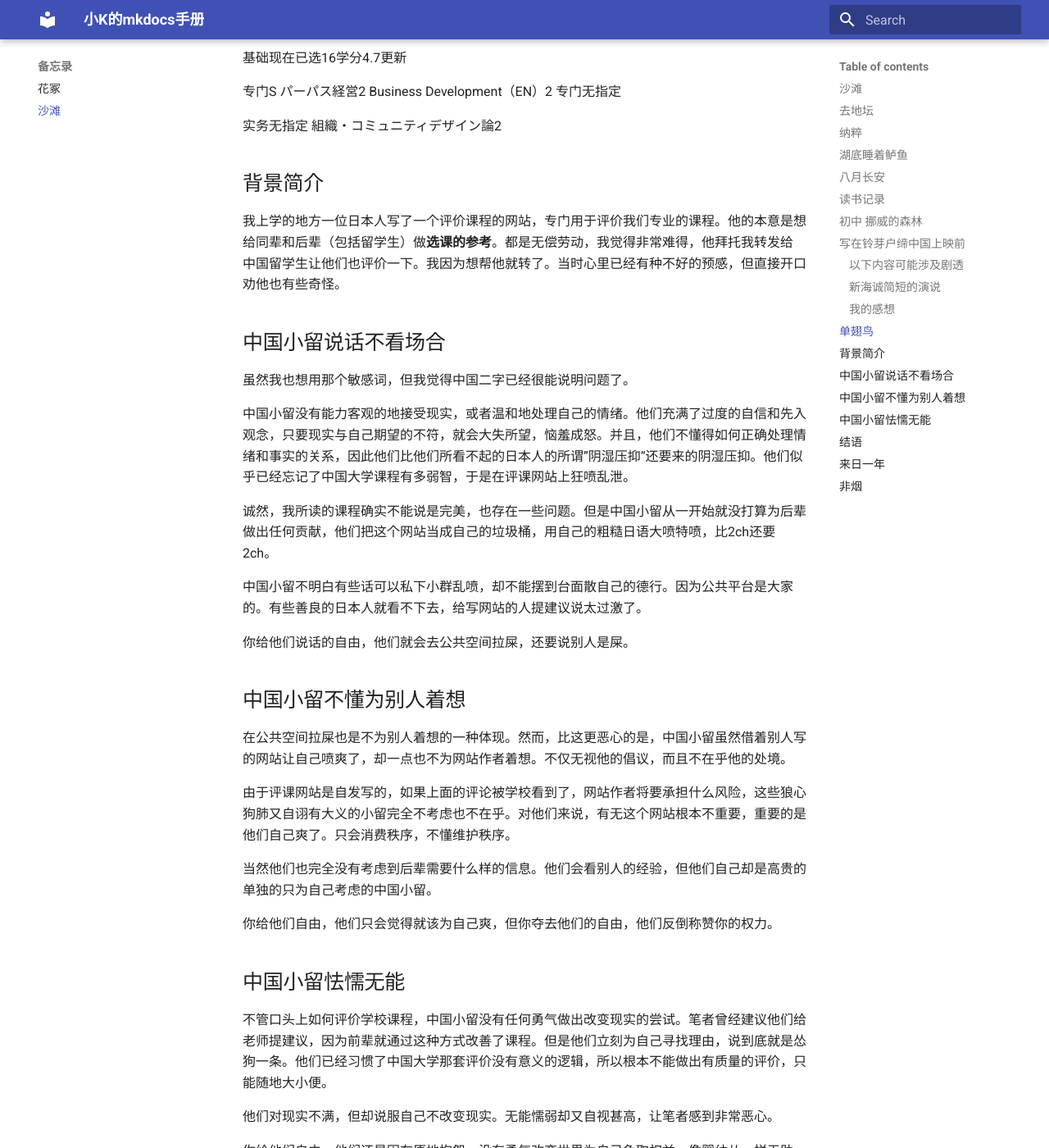
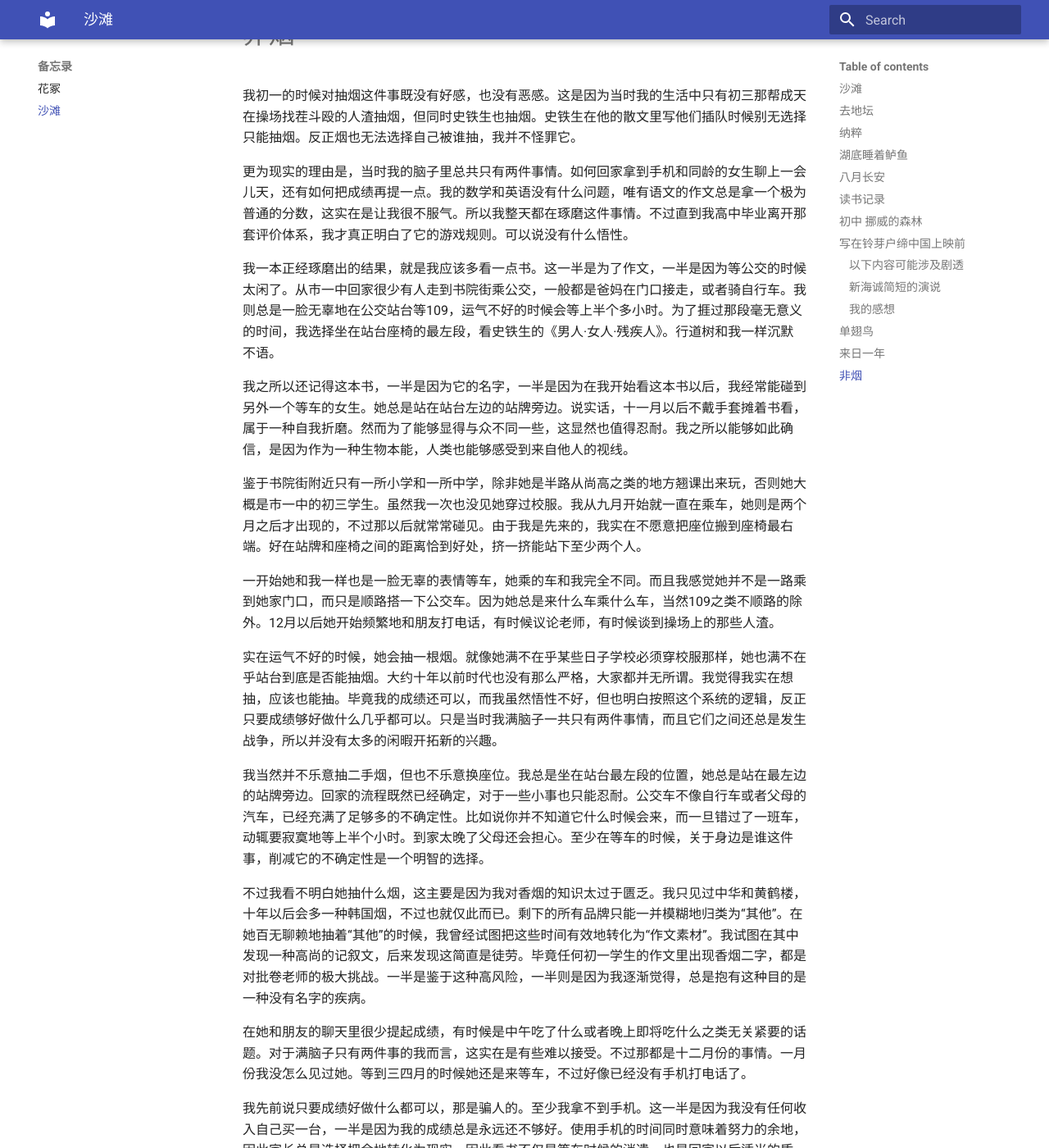
Before and after one commit to katsukako/mysite, an MkDocs documentation site: the page built from docs/沙滩.md, in a window 1280 px wide and 1400 px high, scrolled down 15125 px. Shown: the whole window at 82% size. Built offline with MkDocs 1.6.1 and Material for MkDocs 9.7.7, drawn with Linux system fonts in a browser that asks for light colours; some of the changed text lies outside the part shown.

Commit message:
Update 沙滩.md

```diff
--- a/docs/沙滩.md
+++ b/docs/沙滩.md
@@ -501,68 +501,6 @@ A4:新海诚希望人们看电影时，不把这件事作为已经发生的过
 ×
 
 
-令和5年度入学者 進級要件
-
-* 基礎科目5科目10単位以上（観光経営科学コースは4科目8単位以上）修得、
-* 基礎科目と専門科目を合計して16単位以上修得、の両方の条件を満たすこと。
-
-本项目=S（service）必须至少基础10/16；专门8/14；实务4/8；发展4
-*专门和实务中英语至少4
-一共42学分
-
-基础无指定 プロジェクトマネジメント2 ミクロ経済2 Management Communication2（en但不算）
-基础S 组织行动2 经营战略2 marketing2
-         会计学2（不考勤）统计分析2  满10check
-
-基础现在已选16学分4.7更新
-
-专门S パーパス経営2  Business Development（EN）2
-专门无指定
-
-实务无指定	組織・コミュニティデザイン論2
-
-
-## 背景简介
-
-我上学的地方一位日本人写了一个评价课程的网站，专门用于评价我们专业的课程。他的本意是想给同辈和后辈（包括留学生）做**选课的参考**。都是无偿劳动，我觉得非常难得，他拜托我转发给中国留学生让他们也评价一下。我因为想帮他就转了。当时心里已经有种不好的预感，但直接开口劝他也有些奇怪。
-
-## 中国小留说话不看场合
-
-虽然我也想用那个敏感词，但我觉得中国二字已经很能说明问题了。
-
-中国小留没有能力客观的地接受现实，或者温和地处理自己的情绪。他们充满了过度的自信和先入观念，只要现实与自己期望的不符，就会大失所望，恼羞成怒。并且，他们不懂得如何正确处理情绪和事实的关系，因此他们比他们所看不起的日本人的所谓”阴湿压抑“还要来的阴湿压抑。他们似乎已经忘记了中国大学课程有多弱智，于是在评课网站上狂喷乱泄。
-
-诚然，我所读的课程确实不能说是完美，也存在一些问题。但是中国小留从一开始就没打算为后辈做出任何贡献，他们把这个网站当成自己的垃圾桶，用自己的粗糙日语大喷特喷，比2ch还要2ch。
-
-中国小留不明白有些话可以私下小群乱喷，却不能摆到台面散自己的德行。因为公共平台是大家的。有些善良的日本人就看不下去，给写网站的人提建议说太过激了。
-
-你给他们说话的自由，他们就会去公共空间拉屎，还要说别人是屎。
-
-## 中国小留不懂为别人着想
-
-在公共空间拉屎也是不为别人着想的一种体现。然而，比这更恶心的是，中国小留虽然借着别人写的网站让自己喷爽了，却一点也不为网站作者着想。不仅无视他的倡议，而且不在乎他的处境。
-
-由于评课网站是自发写的，如果上面的评论被学校看到了，网站作者将要承担什么风险，这些狼心狗肺又自诩有大义的小留完全不考虑也不在乎。对他们来说，有无这个网站根本不重要，重要的是他们自己爽了。只会消费秩序，不懂维护秩序。
-
-当然他们也完全没有考虑到后辈需要什么样的信息。他们会看别人的经验，但他们自己却是高贵的单独的只为自己考虑的中国小留。
-
-你给他们自由，他们只会觉得就该为自己爽，但你夺去他们的自由，他们反倒称赞你的权力。
-
-## 中国小留怯懦无能
-
-不管口头上如何评价学校课程，中国小留没有任何勇气做出改变现实的尝试。笔者曾经建议他们给老师提建议，因为前辈就通过这种方式改善了课程。但是他们立刻为自己寻找理由，说到底就是怂狗一条。他们已经习惯了中国大学那套评价没有意义的逻辑，所以根本不能做出有质量的评价，只能随地大小便。
-
-他们对现实不满，但却说服自己不改变现实。无能懦弱却又自视甚高，让笔者感到非常恶心。
-
-你给他们自由，他们还是困在原地抱怨，没有勇气改变世界为自己争取权益。像婴幼儿一样无助。
-
-## 结语
-
-笔者并不是不了解中国小留的德行，但在现实生活中看到别人的善意和无偿劳动被如此践踏，不由得发自肺腑地感叹：
-
-**不排华，能行吗**
-
-
 # 来日一年
 
 来日本一年了。
```
